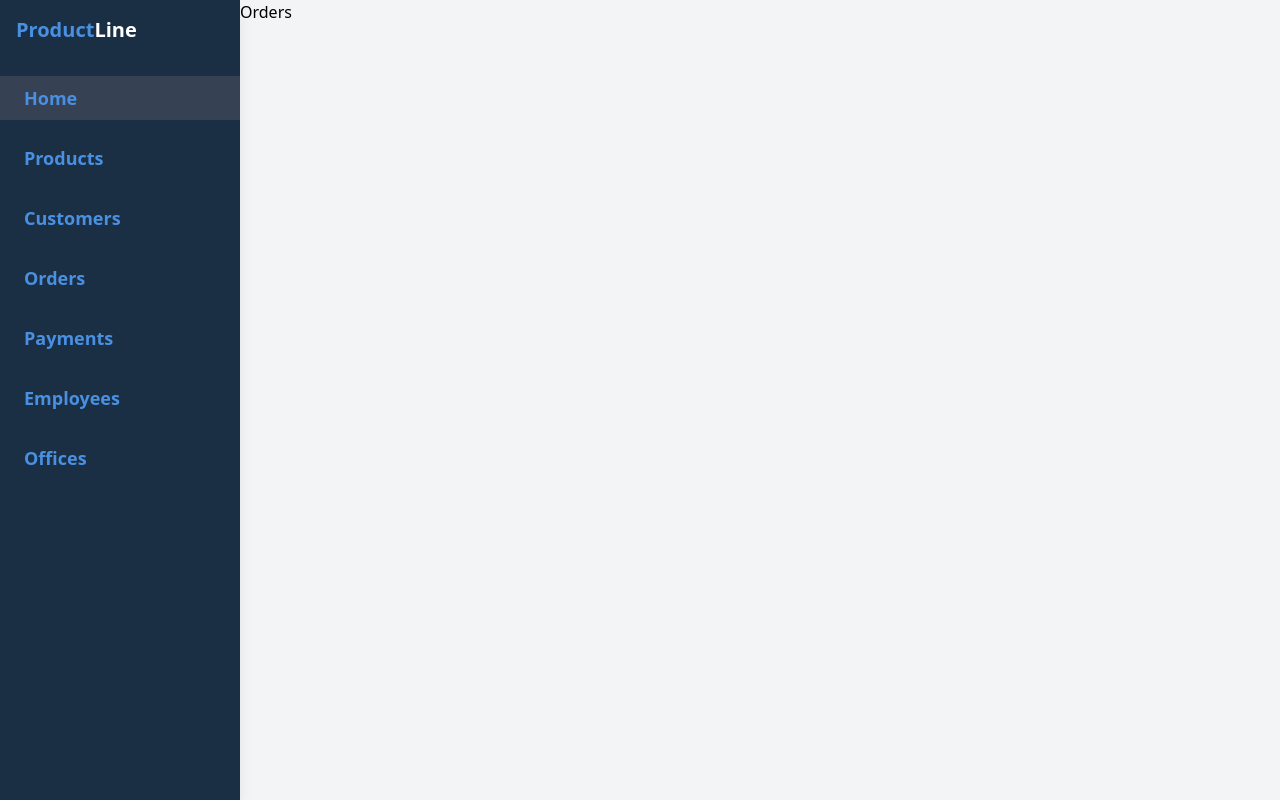
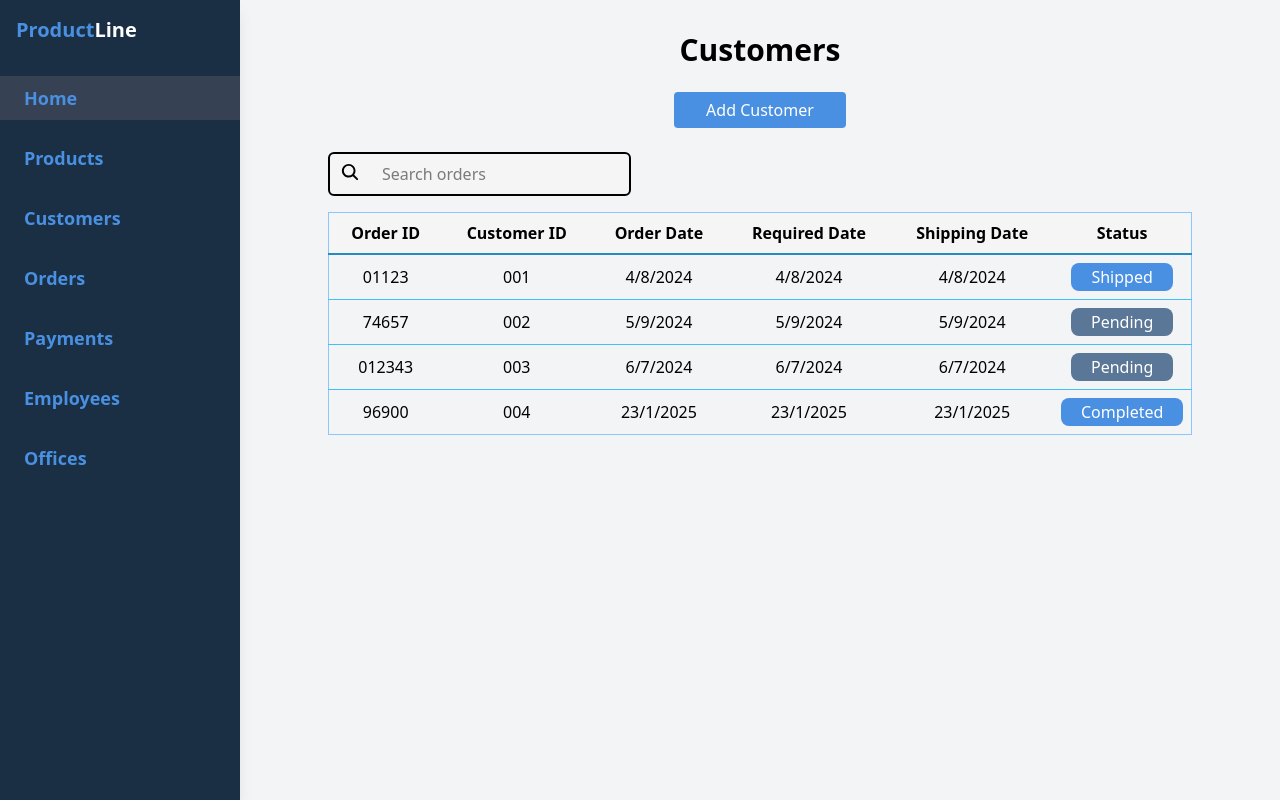
Before and after one commit to Grealishgit/product-line, a React (Vite) app: page /orders in a window 1280 px wide. Built offline with nearby package versions, Linux system fonts and the light colour scheme.

Commit message:
refactor: Rename products to customers in Customers page and update related references; add Orders page layout with search functionality

```diff
--- a/src/Layout/layout.jsx
+++ b/src/Layout/layout.jsx
@@ -11,9 +11,9 @@ const Layout = () => {
         return localStorage.getItem("darkMode") === "false";
     });
 
-    useEffect(() => {
-        localStorage.setItem("darkMode", darkMode);
-    }, [darkMode]);
+    // useEffect(() => {
+    //     localStorage.setItem("darkMode", darkMode);
+    // }, [darkMode]);
 
 
 
--- a/src/pages/Customers.jsx
+++ b/src/pages/Customers.jsx
@@ -2,7 +2,7 @@ import React from 'react'
 import { IoSearch } from 'react-icons/io5';
 
 const Customers = () => {
-    const products = [
+    const customers = [
         { customerId: '001', customer: 'Customer A', fname: 'Customer A', lname: 'Customer A', phone: '01111', Address: 'Address 1A', Address2: 'Address 2A', City: 'City A', State: 'State A', Sales: '001A' },
         { customerId: '002', customer: 'Customer B', fname: 'Customer B', lname: 'Customer B', phone: '02222', Address: 'Address 1B', Address2: 'Address 2B', City: 'City B', State: 'State B', Sales: '001B' },
         { customerId: '003', customer: 'Customer C', fname: 'Customer C', lname: 'Customer C', phone: '03333', Address: 'Address 1C', Address2: 'Address 2C', City: 'City C', State: 'State C', Sales: '001A' },
@@ -22,7 +22,7 @@ const Customers = () => {
                 <div className="relative">
                     <input
                         type="text"
-                        placeholder="Search products"
+                        placeholder="Search customers"
                         className="border-2 border-black bg-[#f5f5f5] rounded-md py-2 pl-13 pr-4
                          "
                     />
@@ -30,7 +30,6 @@ const Customers = () => {
                         <IoSearch className="w-5 h-5" />
                     </span>
                 </div>
-
             </div>
             <table className="w-full border overflow-x-scroll border-blue-300">
                 <thead className="bg-[#f5f5f5] border-b-2 border-[#258cbf]">
@@ -48,18 +47,18 @@ const Customers = () => {
                     </tr>
                 </thead>
                 <tbody>
-                    {products.map((product, idx) => (
+                    {customers.map((customer, idx) => (
                         <tr key={idx} className="hover:bg-gray-50">
-                            <td className="border-t font-medium text-center border-[#42befb] px-4 py-2 whitespace-nowrap">{product.customer}</td>
-                            <td className="border-t font-medium text-center border-[#42befb] px-4 py-2 whitespace-nowrap">{product.customerId}</td>
-                            <td className="border-t font-medium text-center border-[#42befb] px-4 py-2 whitespace-nowrap">{product.fname}</td>
-                            <td className="border-t font-medium text-center border-[#42befb] px-4 py-2 whitespace-nowrap">{product.lname}</td>
-                            <td className="border-t font-medium text-center border-[#42befb] px-4 py-2 whitespace-nowrap">{product.phone}</td>
-                            <td className="border-t font-medium text-center border-[#42befb] px-4 py-2 whitespace-nowrap">{product.Address}</td>
-                            <td className="border-t font-medium text-center border-[#42befb] px-4 py-2 whitespace-nowrap">{product.Address2}</td>
-                            <td className="border-t font-medium text-center border-[#42befb] px-4 py-2 whitespace-nowrap">{product.City}</td>
-                            <td className="border-t font-medium text-center border-[#42befb] px-4 py-2 whitespace-nowrap">{product.State}</td>
-                            <td className="border-t font-medium text-center border-[#42befb] px-4 py-2 whitespace-nowrap">{product.Sales}</td>
+                            <td className="border-t font-medium text-center border-[#42befb] px-4 py-2 whitespace-nowrap">{customer.customer}</td>
+                            <td className="border-t font-medium text-center border-[#42befb] px-4 py-2 whitespace-nowrap">{customer.customerId}</td>
+                            <td className="border-t font-medium text-center border-[#42befb] px-4 py-2 whitespace-nowrap">{customer.fname}</td>
+                            <td className="border-t font-medium text-center border-[#42befb] px-4 py-2 whitespace-nowrap">{customer.lname}</td>
+                            <td className="border-t font-medium text-center border-[#42befb] px-4 py-2 whitespace-nowrap">{customer.phone}</td>
+                            <td className="border-t font-medium text-center border-[#42befb] px-4 py-2 whitespace-nowrap">{customer.Address}</td>
+                            <td className="border-t font-medium text-center border-[#42befb] px-4 py-2 whitespace-nowrap">{customer.Address2}</td>
+                            <td className="border-t font-medium text-center border-[#42befb] px-4 py-2 whitespace-nowrap">{customer.City}</td>
+                            <td className="border-t font-medium text-center border-[#42befb] px-4 py-2 whitespace-nowrap">{customer.State}</td>
+                            <td className="border-t font-medium text-center border-[#42befb] px-4 py-2 whitespace-nowrap">{customer.Sales}</td>
                         </tr>
                     ))}
                 </tbody>
--- a/src/pages/Orders.jsx
+++ b/src/pages/Orders.jsx
@@ -1,8 +1,69 @@
 import React from 'react'
+import { BsMenuButton } from 'react-icons/bs';
+import { IoSearch } from 'react-icons/io5'
 
 const Orders = () => {
+    const orders = [
+        { orderId: '01123', customerId: '001', orderDate: '4/8/2024', requireDate: '4/8/2024', shippingDate: '4/8/2024', status: 'Shipped' },
+        { orderId: '74657', customerId: '002', orderDate: '5/9/2024', requireDate: '5/9/2024', shippingDate: '5/9/2024', status: 'Pending' },
+        { orderId: '012343', customerId: '003', orderDate: '6/7/2024', requireDate: '6/7/2024', shippingDate: '6/7/2024', status: 'Pending' },
+        { orderId: '96900', customerId: '004', orderDate: '23/1/2025', requireDate: '23/1/2025', shippingDate: '23/1/2025', status: 'Completed' },
+    ];
     return (
-        <div>Orders</div>
+        <div className="max-w-4xl mx-auto px-4 py-8">
+            <div className='items-center justify-center w-full flex flex-col mb-6'>
+                <h1 className="text-3xl font-bold text-center mb-6">Customers</h1>
+                <button className="bg-[#4a90e2] cursor-pointer text-white px-8 py-1.5
+                    rounded hover:bg-blue-400 transition">
+                    Add Customer
+                </button>
+            </div>
+            <div className="flex items-center justify-between mb-4">
+                <div className="relative">
+                    <input
+                        type="text"
+                        placeholder="Search orders"
+                        className="border-2 border-black bg-[#f5f5f5] rounded-md py-2 pl-13 pr-4
+                         "
+                    />
+                    <span className="absolute  left-3 top-2.5 ">
+                        <IoSearch className="w-5 h-5" />
+                    </span>
+                </div>
+            </div>
+            <table className="w-full border overflow-x-scroll border-blue-300">
+                <thead className="bg-[#f5f5f5] border-b-2 border-[#258cbf]">
+                    <tr>
+                        <th className="px-4 py-2 text-center whitespace-nowrap">Order ID</th>
+                        <th className="px-4 py-2 text-center whitespace-nowrap">Customer ID</th>
+                        <th className="px-4 py-2 text-center whitespace-nowrap">Order Date</th>
+                        <th className="px-4 py-2 text-center whitespace-nowrap">Required Date</th>
+                        <th className="px-4 py-2 text-center whitespace-nowrap">Shipping Date</th>
+                        <th className="px-4 py-2 text-center whitespace-nowrap">Status</th>
+                    </tr>
+                </thead>
+                <tbody>
+                    {orders.map((order, idx) => (
+                        <tr key={idx} className="hover:bg-gray-50">
+                            <td className="border-t font-medium text-center border-[#42befb] px-4 py-2 whitespace-nowrap">{order.orderId}</td>
+                            <td className="border-t font-medium text-center border-[#42befb] px-4 py-2 whitespace-nowrap">{order.customerId}</td>
+                            <td className="border-t font-medium text-center border-[#42befb] px-4 py-2 whitespace-nowrap">{order.orderDate}</td>
+                            <td className="border-t font-medium text-center border-[#42befb] px-4 py-2 whitespace-nowrap">{order.requireDate}</td>
+                            <td className="border-t font-medium text-center border-[#42befb] px-4 py-2 whitespace-nowrap">{order.shippingDate}</td>
+                            <td className="border-t font-medium text-center border-[#42befb]  py-2 whitespace-nowrap">
+                                <button className={`rounded-lg px-5 text-white py-0.5
+                                ${order.status === 'Shipped' ? 'bg-[#4a90e2]' : order.status === 'Pending' ? 'bg-[#5b7798] ' : 'bg-[#4a90e2]'}
+                                 whitespace-nowrap`}>
+                                    {order.status}
+                                </button>
+                            </td>
+
+
+                        </tr>
+                    ))}
+                </tbody>
+            </table>
+        </div>
     )
 }
 
```
